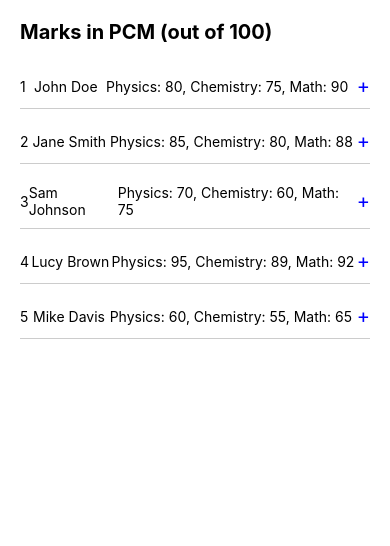
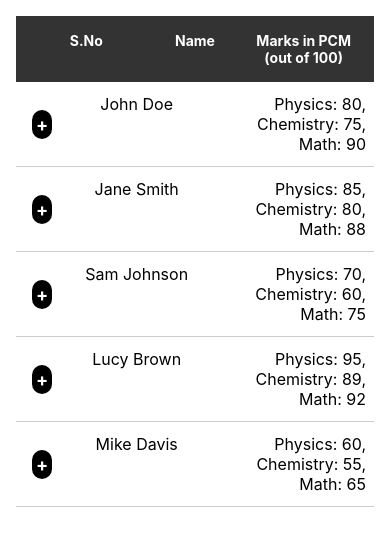
Before and after one commit to TiwariLokesh/Asb_Project, a React Native app: screen / in a window 390 px wide. Shown: the top 546 px of the page. Built offline with nearby package versions, Linux system fonts and the light colour scheme.

Commit message:
all done

```diff
--- a/Components/UserInterface.js
+++ b/Components/UserInterface.js
@@ -1,111 +1,178 @@
 import React, { useState } from 'react';
-import { View, Text, TouchableOpacity, Modal, StyleSheet } from 'react-native';
+import { View, Text, FlatList, TouchableOpacity, Modal, Pressable, StyleSheet } from 'react-native';
 
-const StudentTable = () => {
-  const [modalVisible, setModalVisible] = useState(false);
-  const [selectedStudent, setSelectedStudent] = useState(null);
+const studentData = [
+  {
+    id: 1,
+    name: "John Doe",
+    marks: { physics: 80, chemistry: 75, math: 90 }
+  },
+  {
+    id: 2,
+    name: "Jane Smith",
+    marks: { physics: 85, chemistry: 80, math: 88 }
+  },
+  {
+    id: 3,
+    name: "Sam Johnson",
+    marks: { physics: 70, chemistry: 60, math: 75 }
+  },
+  {
+    id: 4,
+    name: "Lucy Brown",
+    marks: { physics: 95, chemistry: 89, math: 92 }
+  },
+  {
+    id: 5,
+    name: "Mike Davis",
+    marks: { physics: 60, chemistry: 55, math: 65 }
+  }
+];
 
-  const students = [
-    { name: "John Doe", physics: 80, chemistry: 75, math: 90, totalMarks: 245 },
-    { name: "Jane Smith", physics: 85, chemistry: 80, math: 88, totalMarks: 253 },
-    { name: "Sam Johnson", physics: 70, chemistry: 60, math: 75, totalMarks: 205 },
-    { name: "Lucy Brown", physics: 95, chemistry: 89, math: 92, totalMarks: 276 },
-    { name: "Mike Davis", physics: 60, chemistry: 55, math: 65, totalMarks: 180 },
-  ];
+const RowItem = ({ student, showModal }) => (
+  <View style={styles.row}>
+    <TouchableOpacity style={styles.plusButton} onPress={showModal}>
+      <Text style={styles.plusText}>+</Text>
+    </TouchableOpacity>
+    <Text style={styles.nameColumn}>{student.name}</Text>
+    <Text style={styles.marksColumn}>
+      Physics: {student.marks.physics}, Chemistry: {student.marks.chemistry}, Math: {student.marks.math}
+    </Text>
+  </View>
+);
 
-  const openModal = (student) => {
-    setSelectedStudent(student);
-    setModalVisible(true);
+export default function StudentApp() {
+  const [currentStudent, setCurrentStudent] = useState(null);
+  const [isModalOpen, setIsModalOpen] = useState(false);
+
+  const openDetailsModal = (student) => {
+    setCurrentStudent(student);
+    setIsModalOpen(true);
   };
 
-  const closeModal = () => {
-    setModalVisible(false);
-    setSelectedStudent(null);
+  const closeDetailsModal = () => {
+    setIsModalOpen(false);
+    setCurrentStudent(null);
   };
 
   return (
     <View style={styles.container}>
-      <Text style={styles.title}>Marks in PCM (out of 100)</Text>
-      {students.map((student, index) => (
-        <View key={index} style={styles.row}>
-          <Text>{index + 1}</Text>
-          <Text>{student.name}</Text>
-          <Text>Physics: {student.physics}, Chemistry: {student.chemistry}, Math: {student.math}</Text>
-          <TouchableOpacity onPress={() => openModal(student)}>
-            <Text style={styles.plusIcon}>+</Text>
-          </TouchableOpacity>
-        </View>
-      ))}
-
-      <Modal
-        animationType="slide"
-        transparent={true}
-        visible={modalVisible}
-        onRequestClose={closeModal}
-      >
-        <View style={styles.modalView}>
-          {selectedStudent && (
-            <>
-              <Text style={styles.modalTitle}>Student Details</Text>
-              <Text>Name: {selectedStudent.name}</Text>
-              <Text>Total Marks: {selectedStudent.totalMarks}</Text>
-              <Text>Percentage: {(selectedStudent.totalMarks / 300 * 100).toFixed(2)}%</Text>
-              <TouchableOpacity onPress={closeModal} style={styles.closeButton}>
-                <Text>Close</Text>
-              </TouchableOpacity>
-            </>
-          )}
-        </View>
-      </Modal>
+      <View style={styles.header}>
+        <Text style={styles.headerText}>S.No</Text>
+        <Text style={styles.headerText}>Name</Text>
+        <Text style={styles.headerText}>Marks in PCM (out of 100)</Text>
+      </View>
+      <FlatList
+        data={studentData}
+        renderItem={({ item }) => (
+          <RowItem student={item} showModal={() => openDetailsModal(item)} />
+        )}
+        keyExtractor={(item) => item.id.toString()}
+      />
+      {currentStudent && (
+        <Modal
+          visible={isModalOpen}
+          transparent={true}
+          animationType="slide"
+        >
+          <View style={styles.modalBackground}>
+            <View style={styles.modalContent}>
+              <Text style={styles.modalTitle}>Details</Text>
+              <Text style={styles.modalText}>Name: {currentStudent.name}</Text>
+              <Text style={styles.modalText}>Physics: {currentStudent.marks.physics}</Text>
+              <Text style={styles.modalText}>Chemistry: {currentStudent.marks.chemistry}</Text>
+              <Text style={styles.modalText}>Math: {currentStudent.marks.math}</Text>
+              <Pressable style={styles.closeButton} onPress={closeDetailsModal}>
+                <Text style={styles.closeButtonText}>Close</Text>
+              </Pressable>
+            </View>
+          </View>
+        </Modal>
+      )}
     </View>
   );
-};
+}
 
 const styles = StyleSheet.create({
   container: {
-    padding: 20,
+    padding: 16,
   },
-  title: {
-    fontSize: 20,
+  header: {
+    flexDirection: 'row',
+    justifyContent: 'center',
+    backgroundColor: '#333',
+    padding: 16,
+  },
+  headerText: {
+    flex: 1,
+    color: '#fff',
     fontWeight: 'bold',
-    marginBottom: 20,
+    textAlign: 'center',
   },
   row: {
     flexDirection: 'row',
     justifyContent: 'space-between',
-    alignItems: 'center',
-    marginBottom: 10,
+    paddingVertical: 12,
     borderBottomWidth: 1,
     borderBottomColor: '#ccc',
-    paddingVertical: 10,
+    paddingHorizontal: 8,
   },
-  plusIcon: {
-    fontSize: 20,
-    color: 'blue',
+  plusButton: {
+    justifyContent: 'center',
+    paddingHorizontal: 8,
   },
-  modalView: {
-    margin: 20,
-    backgroundColor: 'white',
-    borderRadius: 20,
-    padding: 35,
+  plusText: {
+    fontSize: 18,
+    fontWeight: 'bold',
+    color: '#fff',
+    backgroundColor: '#000',
+    padding: 4,
+    borderRadius: 16,
+    textAlign: 'center',
+  },
+  nameColumn: {
+    flex: 1,
+    textAlign: 'center',
+    fontSize: 16,
+  },
+  marksColumn: {
+    flex: 1,
+    textAlign: 'right',
+    fontSize: 16,
+  },
+  modalBackground: {
+    flex: 1,
+    justifyContent: 'center',
     alignItems: 'center',
-    shadowColor: '#000',
-    shadowOffset: { width: 0, height: 2 },
-    shadowOpacity: 0.25,
-    shadowRadius: 4,
-    elevation: 5,
+    backgroundColor: 'rgba(0,0,0,0.5)',
+  },
+  modalContent: {
+    backgroundColor: '#fff',
+    padding: 24,
+    borderRadius: 12,
+    width: '80%',
   },
   modalTitle: {
-    fontSize: 18,
+    fontSize: 22,
     fontWeight: 'bold',
-    marginBottom: 15,
+    marginBottom: 12,
+    borderBottomWidth: 1,
+    borderBottomColor: '#ccc',
+    paddingBottom: 8,
+  },
+  modalText: {
+    fontSize: 16,
+    marginVertical: 4,
   },
   closeButton: {
-    backgroundColor: '#2196F3',
-    borderRadius: 5,
+    marginTop: 16,
+    backgroundColor: '#ff5c5c',
+    borderRadius: 6,
     padding: 10,
-    marginTop: 20,
+  },
+  closeButtonText: {
+    color: '#fff',
+    textAlign: 'center',
+    fontWeight: 'bold',
   },
 });
-
-export default StudentTable;
```
